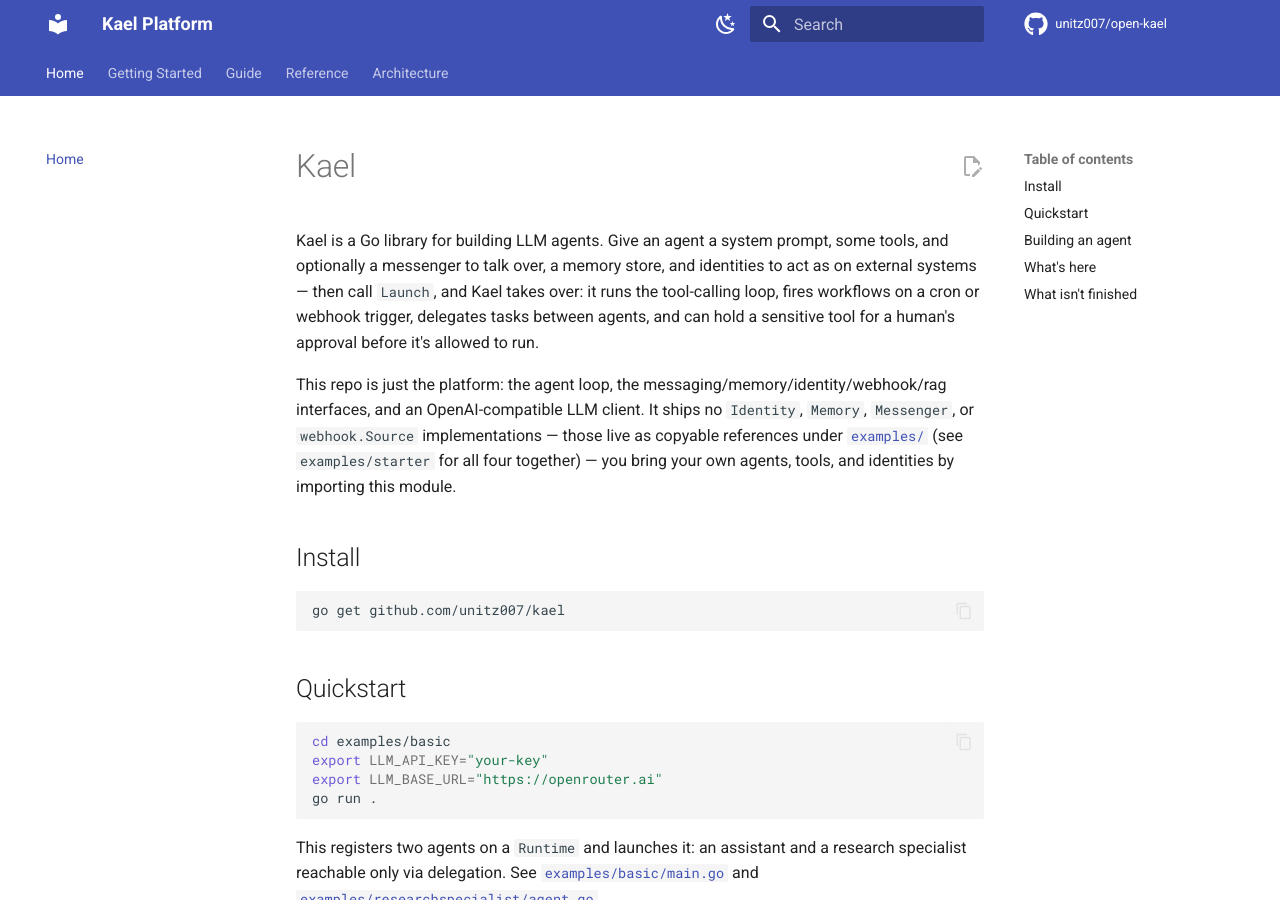
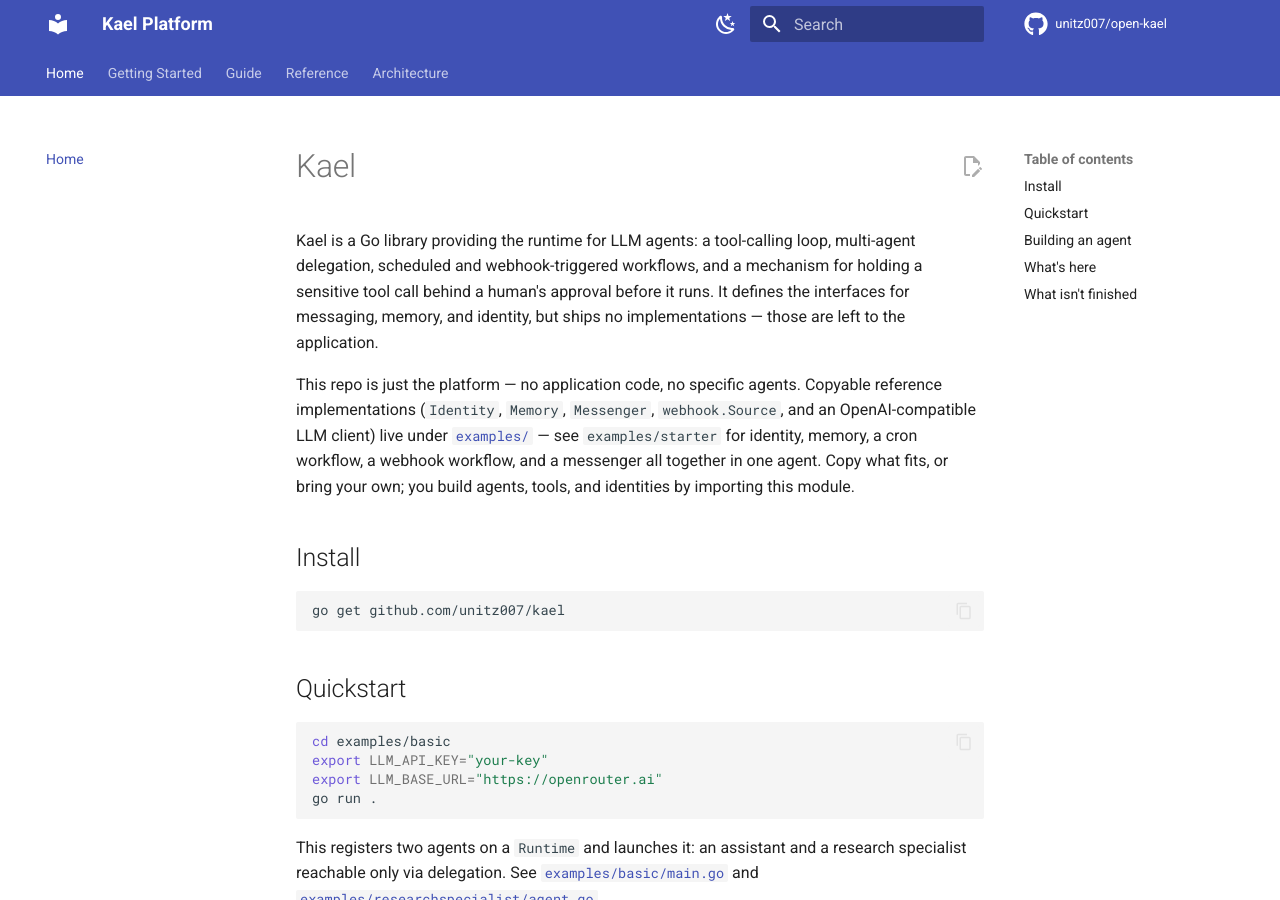
Before and after one commit to unitz007/open-kael, an MkDocs documentation site: the page built from docs/index.md, in a window 1280 px wide and 900 px high. Built offline with MkDocs 1.6.1 and Material for MkDocs 9.7.7, drawn with Linux system fonts in a browser that asks for light colours; comment, search, counter and statistics services are not loaded.

Commit message:
Rewrite opening as a plain factual summary, not setup instructions
Previous version led with "give it a prompt, some tools..." — setup
mechanics before the reader knows what the project even is. Replaced
with a direct statement of what Kael provides, then trimmed the
following paragraph so it no longer repeats the same "ships no
implementations" claim a second time.

Co-Authored-By: Claude Sonnet 5 <noreply@anthropic.com>

```diff
--- a/docs/index.md
+++ b/docs/index.md
@@ -1,8 +1,8 @@
 # Kael
 
-Kael is a Go library for building LLM agents. Give an agent a system prompt, some tools, and optionally a messenger to talk over, a memory store, and identities to act as on external systems — then call `Launch`, and Kael takes over: it runs the tool-calling loop, fires workflows on a cron or webhook trigger, delegates tasks between agents, and can hold a sensitive tool for a human's approval before it's allowed to run.
+Kael is a Go library providing the runtime for LLM agents: a tool-calling loop, multi-agent delegation, scheduled and webhook-triggered workflows, and a mechanism for holding a sensitive tool call behind a human's approval before it runs. It defines the interfaces for messaging, memory, and identity, but ships no implementations — those are left to the application.
 
-This repo is just the platform: the agent loop, the messaging/memory/identity/webhook/rag interfaces, and an OpenAI-compatible LLM client. It ships no `Identity`, `Memory`, `Messenger`, or `webhook.Source` implementations — those live as copyable references under [`examples/`](https://github.com/unitz007/open-kael/tree/main/examples) (see `examples/starter` for all four together) — you bring your own agents, tools, and identities by importing this module.
+This repo is just the platform — no application code, no specific agents. Copyable reference implementations (`Identity`, `Memory`, `Messenger`, `webhook.Source`, and an OpenAI-compatible LLM client) live under [`examples/`](https://github.com/unitz007/open-kael/tree/main/examples) — see `examples/starter` for identity, memory, a cron workflow, a webhook workflow, and a messenger all together in one agent. Copy what fits, or bring your own; you build agents, tools, and identities by importing this module.
 
 ## Install
 
```
Also changed, not shown: README.md (+2 -2 lines).
